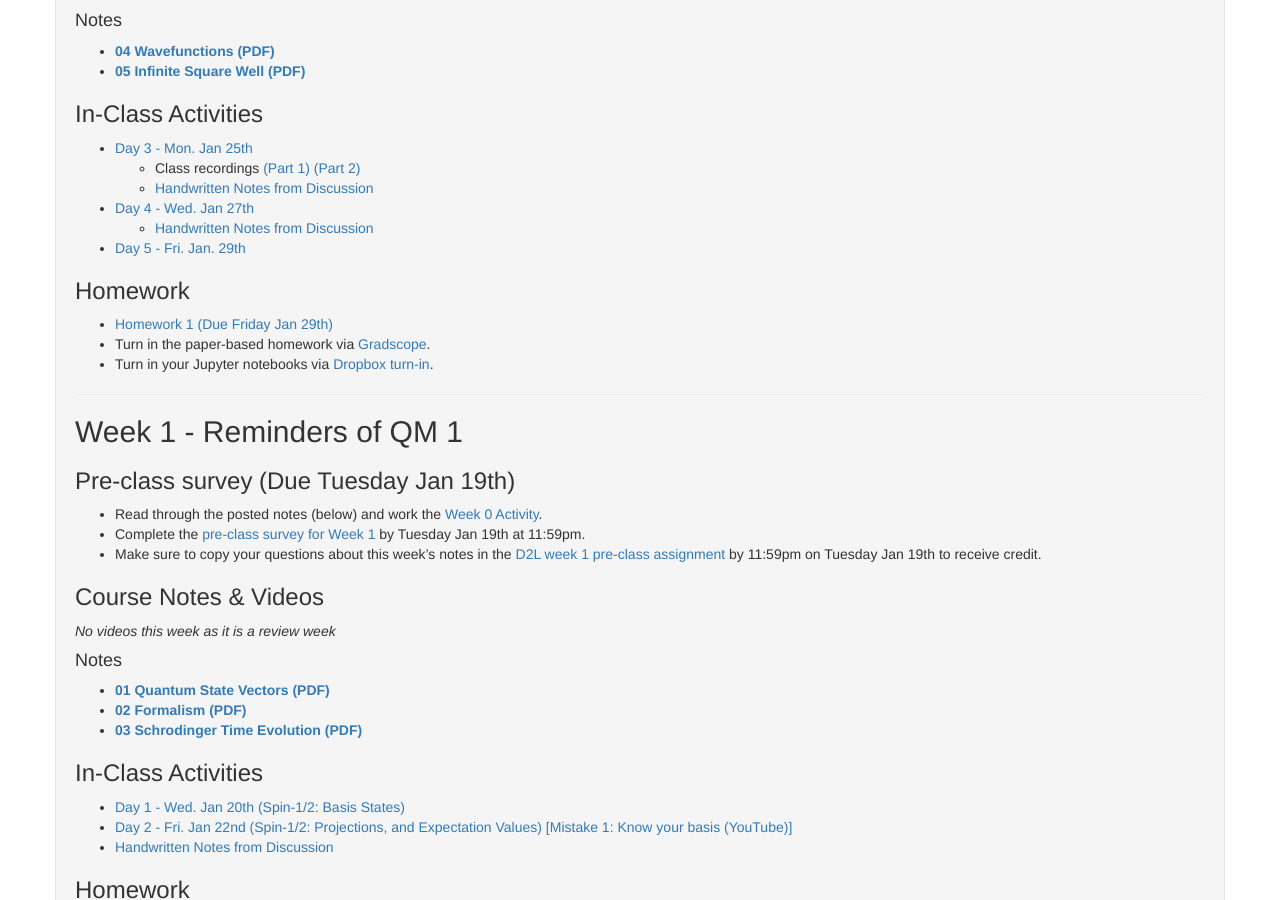
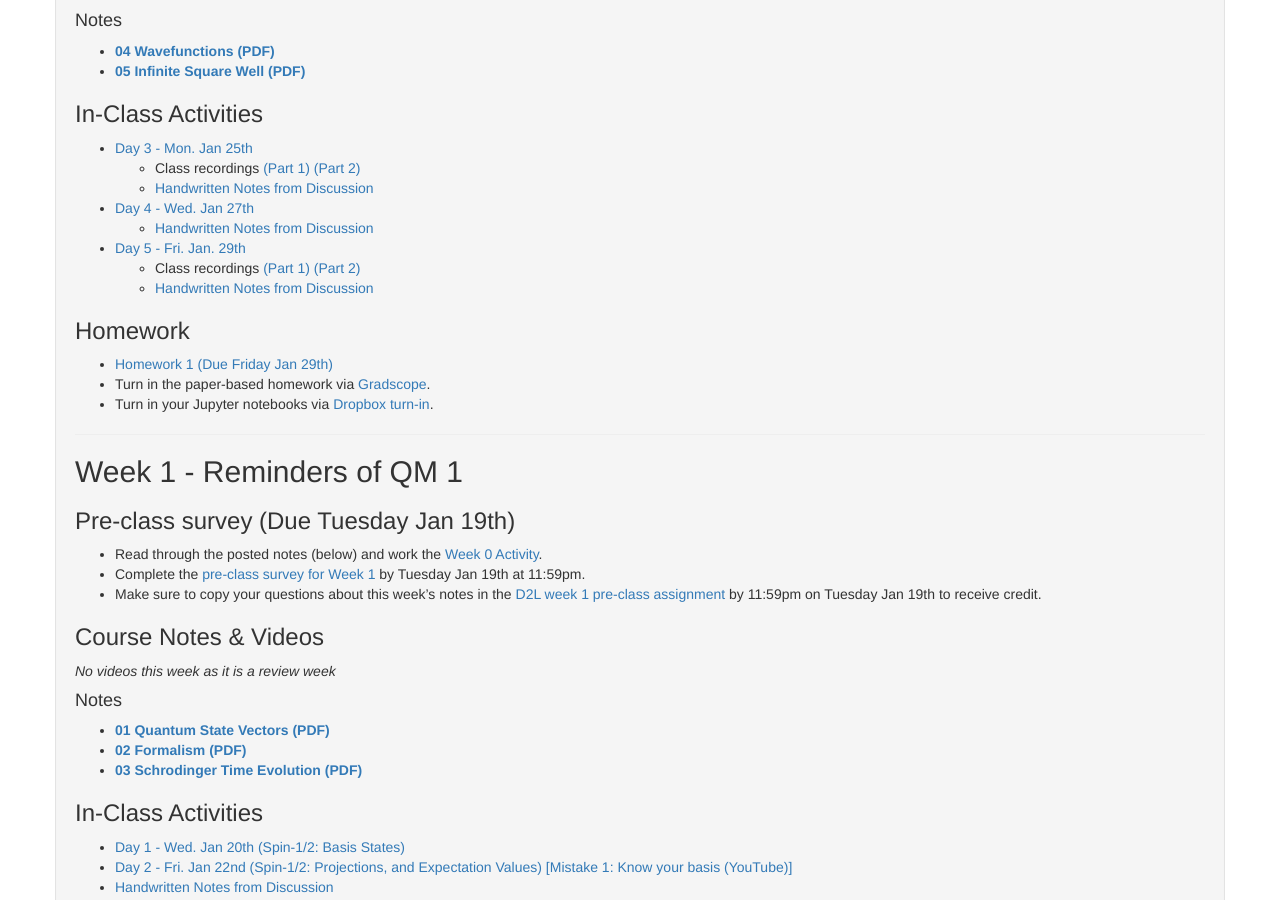
Before and after one commit to dannycab/phy472msu_s2021, a Jekyll site: the page built from notes/index.md, in a window 1280 px wide and 900 px high, scrolled down 1095 px. Built offline with Jekyll 4.4.1, drawn with Linux system fonts in a browser that asks for light colours.

Commit message:
added notes

```diff
--- a/notes/index.md
+++ b/notes/index.md
@@ -69,6 +69,8 @@
 * [Day 4 - Wed. Jan 27th](./in-class/day4.html)
   * [Handwritten Notes from Discussion](./in-class/Day_4.pdf)
 * [Day 5 - Fri. Jan. 29th](./in-class/day5.html)
+  * Class recordings [(Part 1)](https://www.youtube.com/watch?v=EyajyB_c-FM) [(Part 2)](https://www.youtube.com/watch?v=C_pDu7XsC8k)
+  * [Handwritten Notes from Discussion](./in-class/Day_5.pdf)
 
 ### Homework
 
```
Also changed, not shown: 1 other file.
